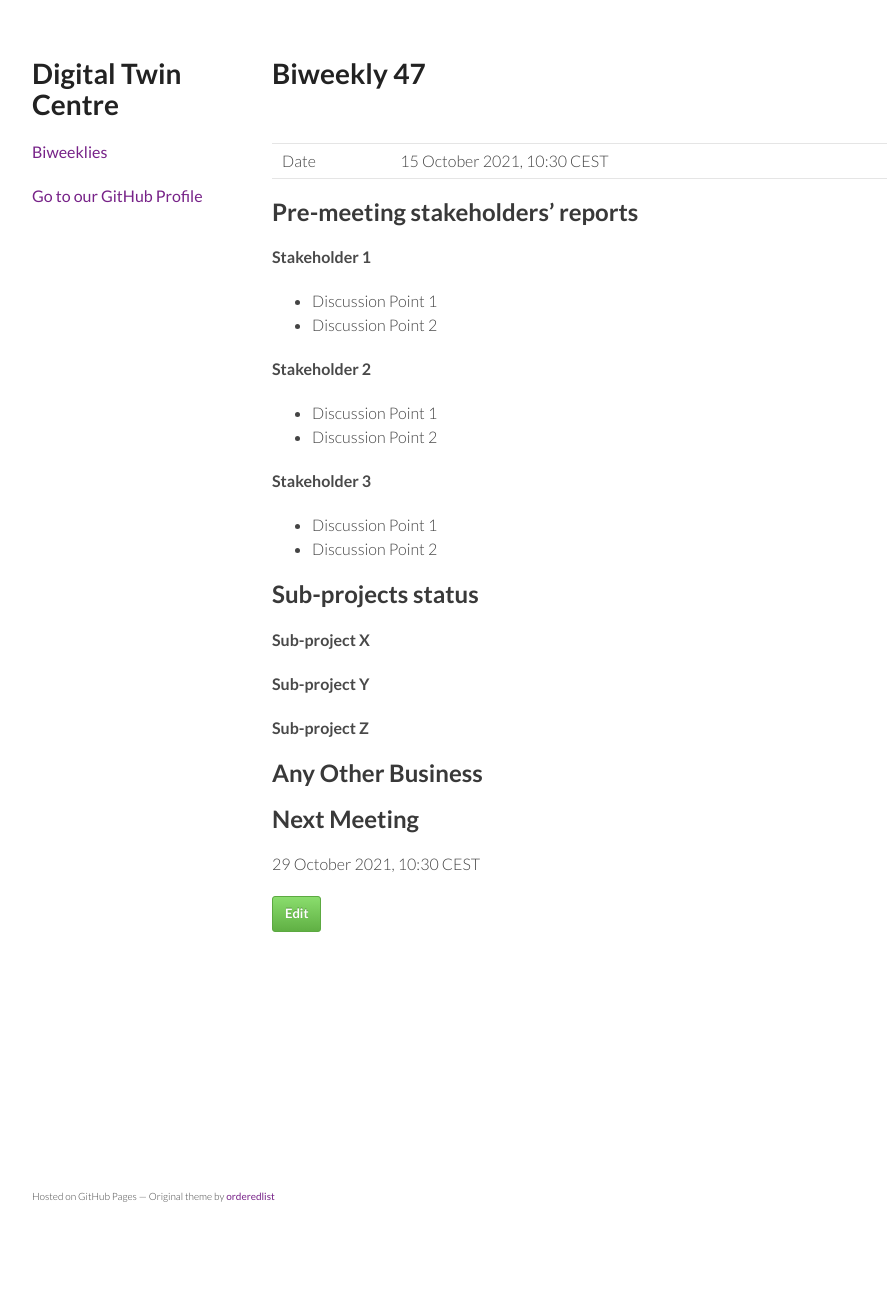
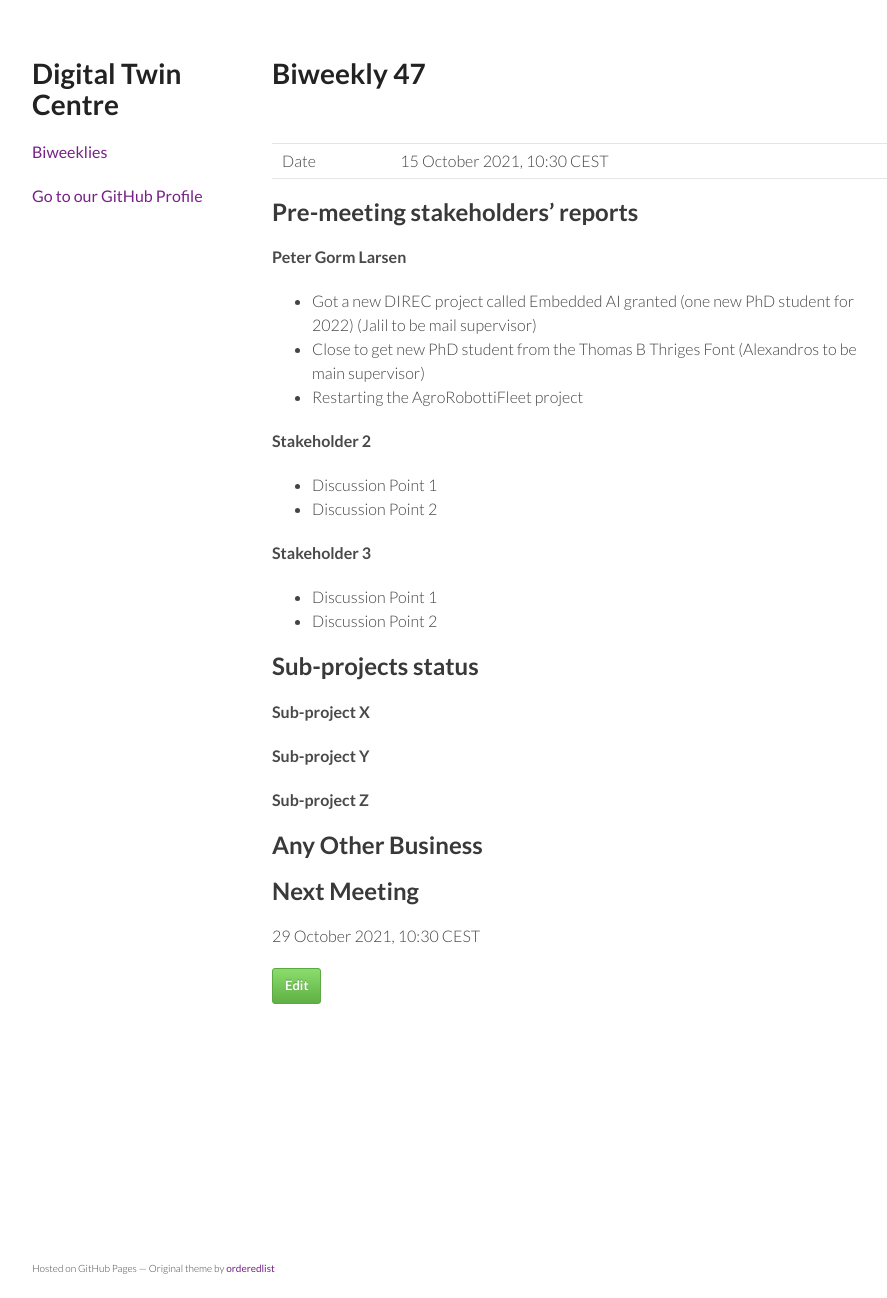
Before and after one commit to digitaltwincentre/digitaltwincentre.github.io, a Jekyll site: the page built from _biweeklies/Biweekly-47.md, in a window 1280 px wide. Shown: the whole page, without its empty margins (178-1065 px from the left). Built offline with Jekyll 4.4.1, drawn with Linux system fonts in a browser that asks for light colours; nearby versions of some CDN libraries; before the commit the page ends 1226 px from its top, so only the background shows below that.

Commit message:
Update Biweekly-47.md

```diff
--- a/_biweeklies/Biweekly-47.md
+++ b/_biweeklies/Biweekly-47.md
@@ -20,9 +20,10 @@ date: 15 October 2021, 1030 CEST
 
 <!-- Please keep in mind that the minutes are publicly available.-->
 
-#### Stakeholder 1
-* Discussion Point 1
-* Discussion Point 2
+#### Peter Gorm Larsen
+* Got a new DIREC project called Embedded AI granted (one new PhD student for 2022) (Jalil to be mail supervisor)
+* Close to get new PhD student from the Thomas B Thriges Font (Alexandros to be main supervisor)
+* Restarting the AgroRobottiFleet project
 
 #### Stakeholder 2
 * Discussion Point 1
```
